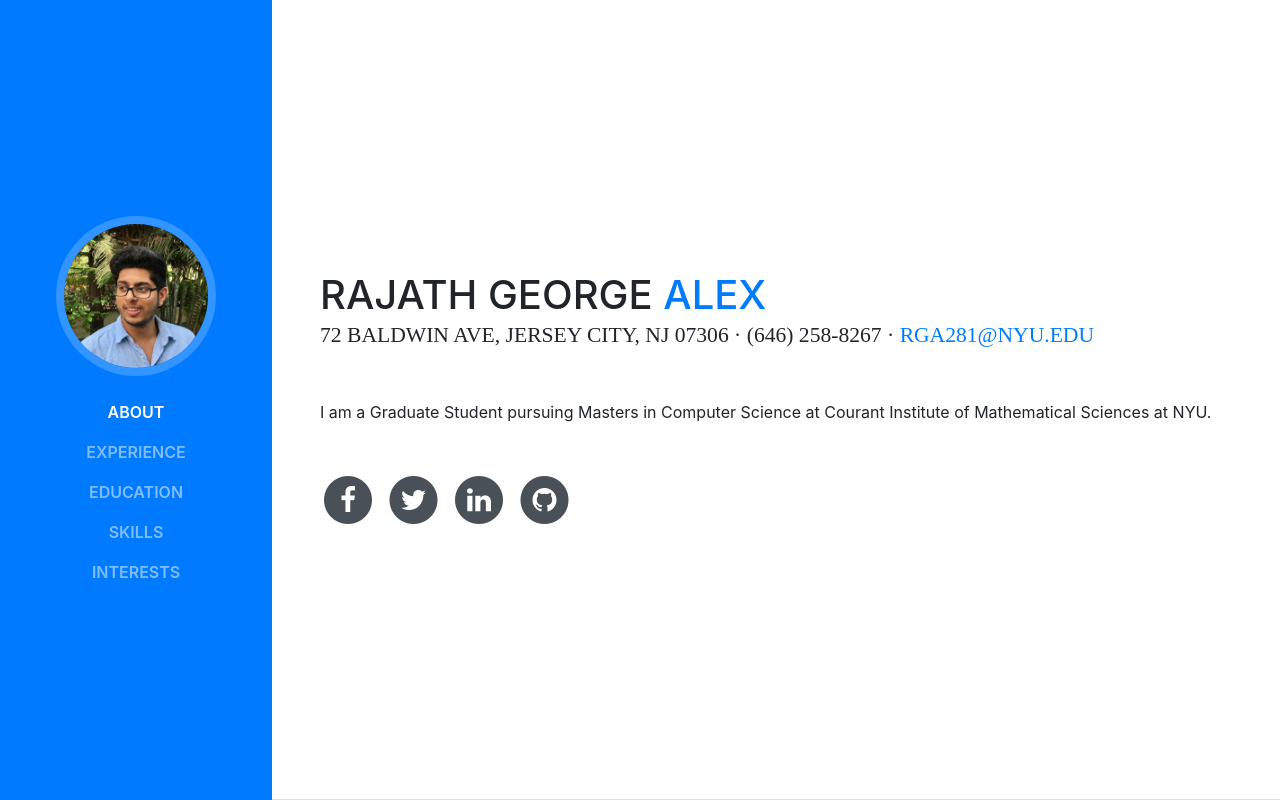
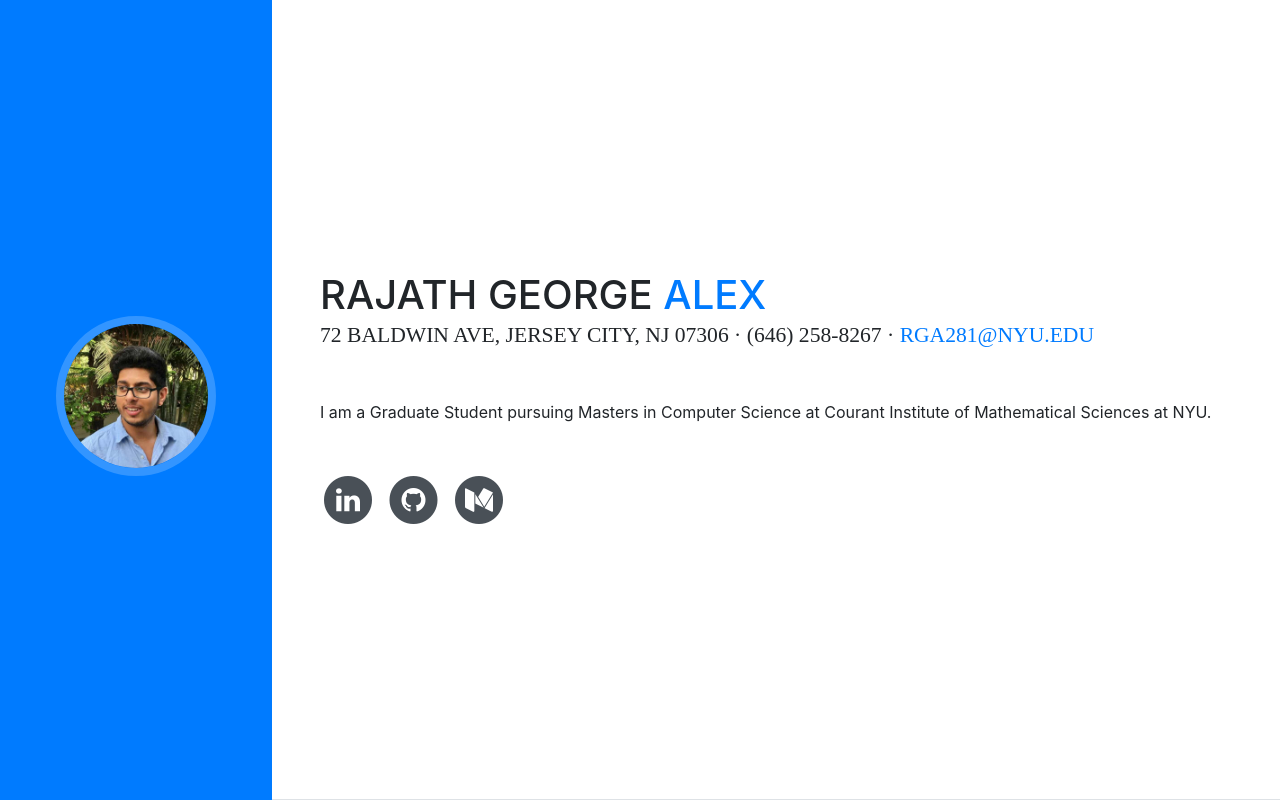
Before and after one commit to 0xrajath/0xrajath.github.io, a website with bundled scripts: page index.html in a window 1280 px wide. Built offline with nearby package versions, Linux system fonts and the light colour scheme; a web font is replaced by a local one.

Commit message:
Added links

```diff
--- a/index.html
+++ b/index.html
@@ -39,7 +39,7 @@
       </button>
       <div class="collapse navbar-collapse" id="navbarSupportedContent">
         <ul class="navbar-nav">
-          <li class="nav-item">
+          <!-- <li class="nav-item">
             <a class="nav-link js-scroll-trigger" href="#about">About</a>
           </li>
           <li class="nav-item">
@@ -53,7 +53,7 @@
           </li>
           <li class="nav-item">
             <a class="nav-link js-scroll-trigger" href="#interests">Interests</a>
-          </li>
+          </li> -->
           <!-- <li class="nav-item">
             <a class="nav-link js-scroll-trigger" href="#awards">Awards</a>
           </li> -->
@@ -74,23 +74,7 @@
           <p class="mb-5">I am a Graduate Student pursuing Masters in Computer Science at Courant Institute of Mathematical Sciences at NYU.</p>
           <ul class="list-inline list-social-icons mb-0">
               <li class="list-inline-item">
-              <a href="#">
-                <span class="fa-stack fa-lg">
-                  <i class="fa fa-circle fa-stack-2x"></i>
-                  <i class="fa fa-facebook fa-stack-1x fa-inverse"></i>
-                </span>
-              </a>
-            </li>
-            <li class="list-inline-item">
-              <a href="#">
-                <span class="fa-stack fa-lg">
-                  <i class="fa fa-circle fa-stack-2x"></i>
-                  <i class="fa fa-twitter fa-stack-1x fa-inverse"></i>
-                </span>
-              </a>
-            </li>
-            <li class="list-inline-item">
-              <a href="#">
+                  <a href="https://www.linkedin.com/in/rajathalex/">
                     <span class="fa-stack fa-lg">
                       <i class="fa fa-circle fa-stack-2x"></i>
                       <i class="fa fa-linkedin fa-stack-1x fa-inverse"></i>
@@ -98,13 +82,22 @@
                   </a>
                 </li>
                 <li class="list-inline-item">
-              <a href="#">
+                    <a href="https://github.com/rajathalex">
                       <span class="fa-stack fa-lg">
                         <i class="fa fa-circle fa-stack-2x"></i>
                         <i class="fa fa-github fa-stack-1x fa-inverse"></i>
                       </span>
                     </a>
                   </li>
+            <li class="list-inline-item">
+              <a href="https://medium.com/@rajathalex/latest">
+                <span class="fa-stack fa-lg">
+                  <i class="fa fa-circle fa-stack-2x"></i>
+                  <i class="fa fa-medium fa-stack-1x fa-inverse"></i>
+                </span>
+              </a>
+            </li>
+
           </ul>
         </div>
       </section>
```
Lines whose indentation alone changed are shown as unchanged.
